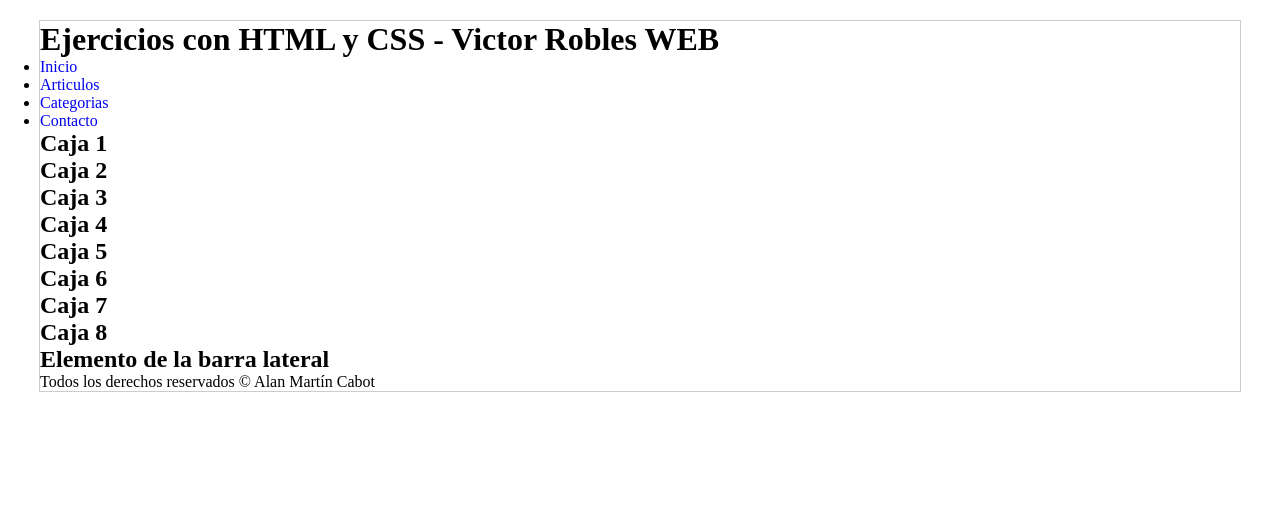
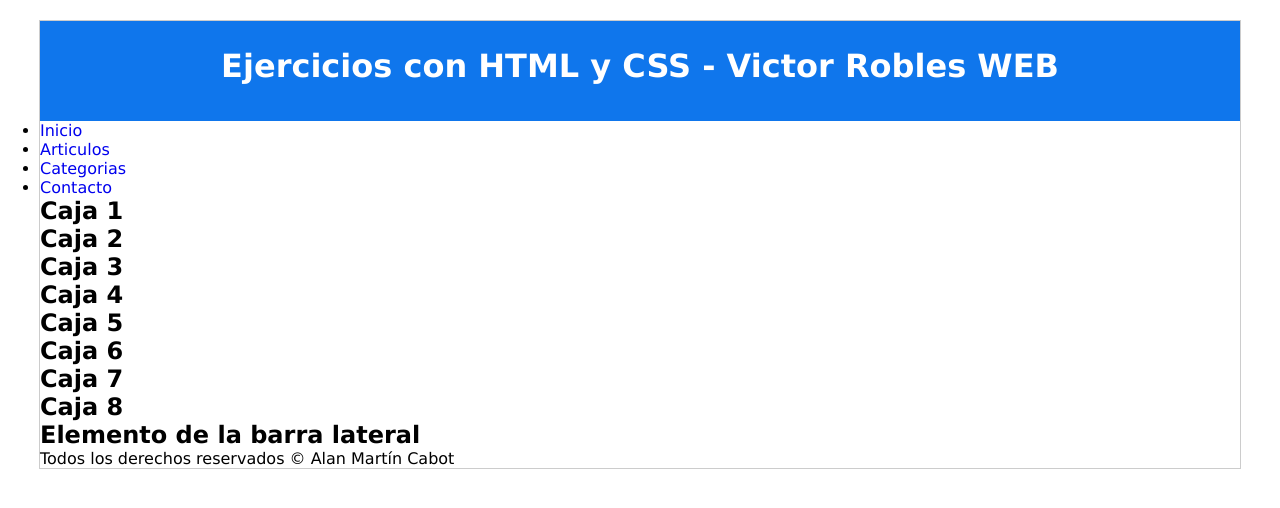
Before and after one commit to alanmartinc/Curso-Master-CSS-Udemy-Ejercicios, a plain HTML site: page CSS3/EJERCICIOS CON CSS/index.html in a window 1280 px wide. Drawn offline with Linux system fonts and the light colour scheme.

Commit message:
Se agrega ejercicio 4 de CSS

```diff
--- a/CSS3/EJERCICIOS CON CSS/styles.css
+++ b/CSS3/EJERCICIOS CON CSS/styles.css
@@ -1,7 +1,7 @@
 /** EJERCICIO COMPLETO CON HTML Y CSS
 (HECHO) 1. CREAR UN DOCUMENTO HTML Y VINCULARLO CON UN CSS.
 (HECHO) 2. CREAR UNA ESTRUCTURA HTML QUE CUENTE CON UN CONTENEDOR GENERAL, CABECERA, MENU, BARRA LATERAL, SECCION DE CONTENIDO PRINCIPAL, ELEMENTOS DENTRO DEL CONTENEDOR PRINCIPAL Y FOOTER.
-3. TODO EL CONTENIDO DEBE ESTAR DENTRO DEL CONTENEDOR GENERAL Y SU ANCHO SERÁ DE 1200PX Y ESTAR CENTRADO.
+(HECHO) 3. TODO EL CONTENIDO DEBE ESTAR DENTRO DEL CONTENEDOR GENERAL Y SU ANCHO SERÁ DE 1200PX Y ESTAR CENTRADO.
 4. EL HEADER DEBE OCUPAR EL 100% DEL ANCHO Y TENER UN TEXTO GRANDE CENTRADO.
 5. MENU DEBE TENER LOS ELEMENTOS UNO AL LADO DEL OTRO.
 6. EL CONTENIDO PRINCIPAL DEBE TENER UN ANCHO DEL 70%.
@@ -14,6 +14,7 @@
     margin: 0px;
     padding: 0px;
     text-decoration: none;
+    font-family: Verdana, Geneva, Tahoma, sans-serif;
 }
 
 #general {
@@ -22,3 +23,12 @@
     margin-top: 20px;
     border: 1px solid #ccc;
 }
+
+#header {
+    width: 100%;
+    height: 100px;
+    background: rgb(15, 118, 236);
+    color: white;
+    text-align: center;
+    line-height: 90px;
+}
```
